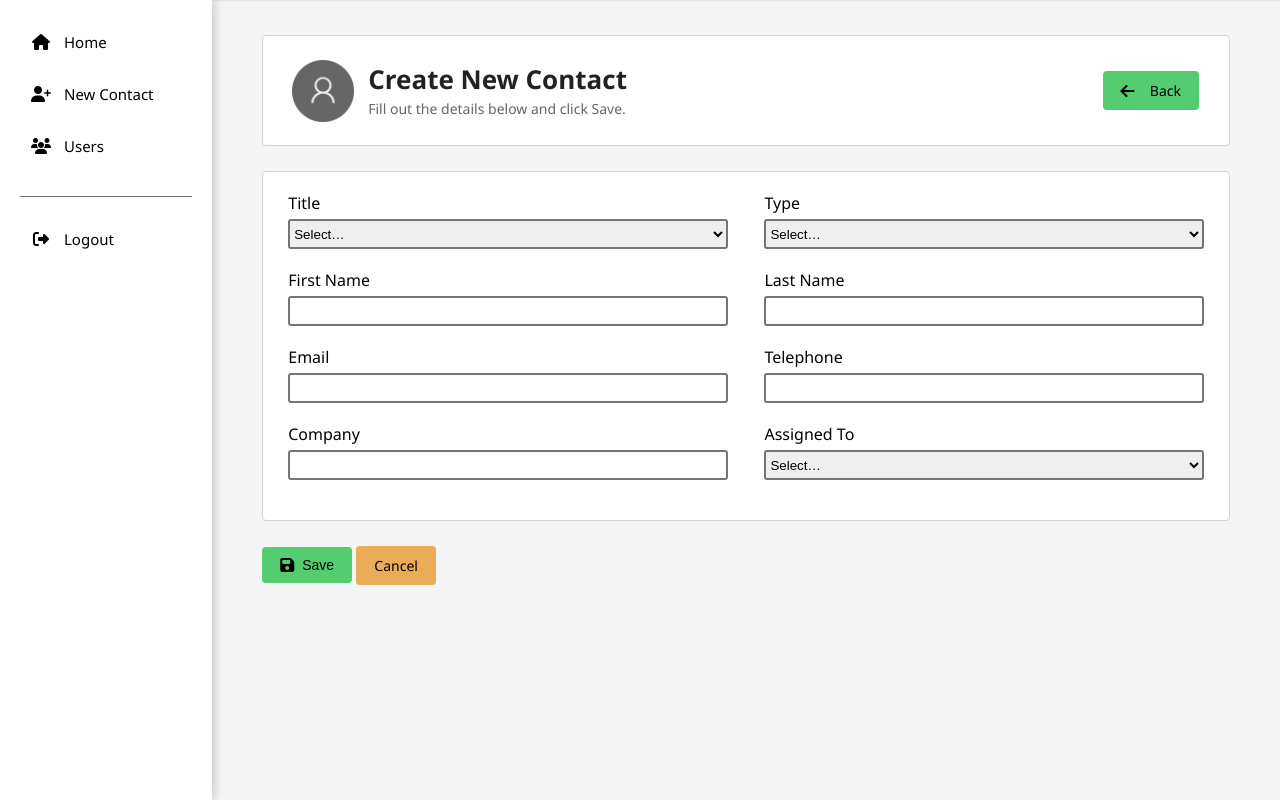
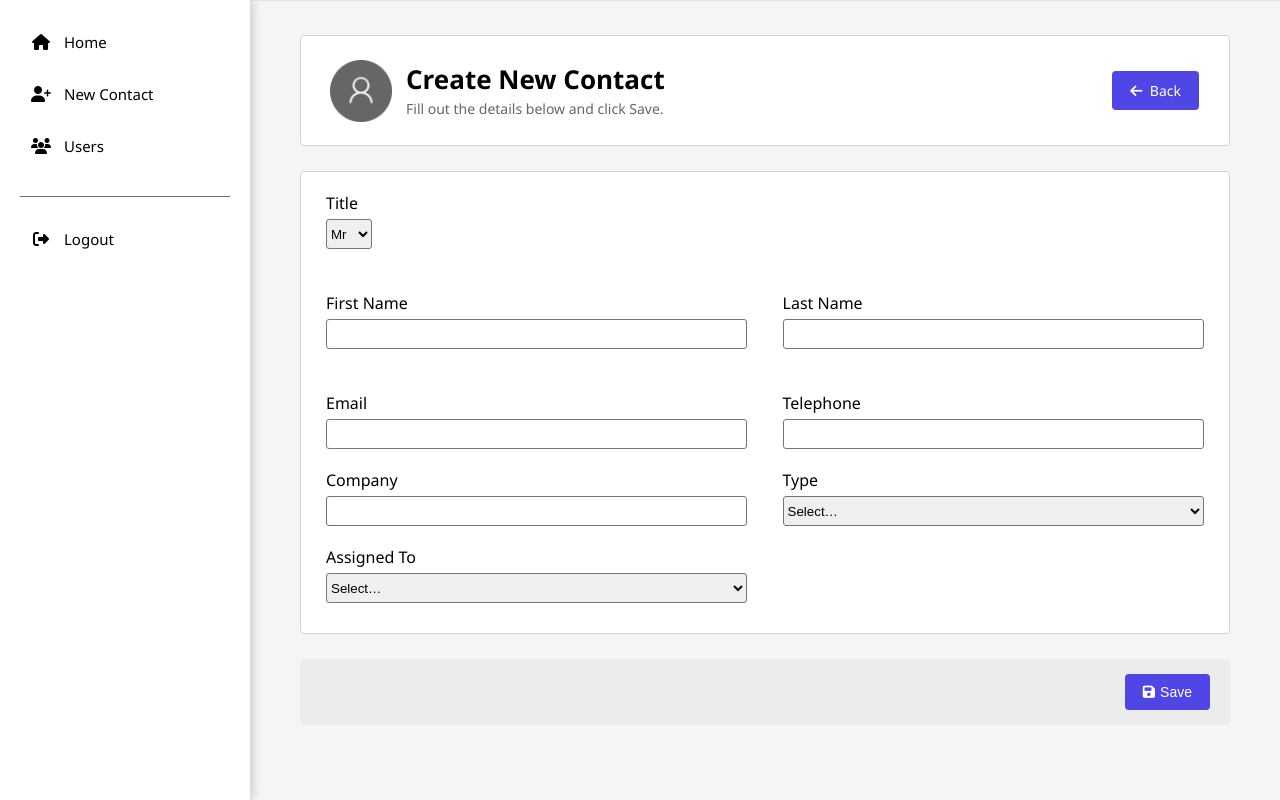
Before and after one commit to AkeemGit/comp2245-project2, a PHP site: page /pages/new-contact.php in a window 1280 px wide. Shown: the part 60-860 px from the top of the page. Run offline with PHP 8.4, Linux system fonts and the light colour scheme; the visitor is signed in with stand-in values (Sample User, id 1).

Commit message:
Restructured form for add contact

```diff
--- a/assets/css/create-contact.css
+++ b/assets/css/create-contact.css
@@ -8,7 +8,6 @@ body {
 
 .page-layout {
   display: flex;
-  align-items: stretch;
   min-height: 100vh;
 }
 
@@ -16,7 +15,6 @@ body {
   flex-grow: 1;
   padding: 35px 50px;
   box-sizing: border-box;
-  width: 100%;
 }
 
 .contact-header {
@@ -25,7 +23,6 @@ body {
   margin-bottom: 25px;
   border-radius: 4px;
   border: 1px solid #d1d3d4;
-
   display: flex;
   justify-content: space-between;
   align-items: center;
@@ -48,99 +45,99 @@ body {
 .avatar-icon {
   width: 62px;
   height: 62px;
-  color: #444;
-}
-
-.header-text {
-  display: flex;
-  flex-direction: column;
 }
 
 .header-text h2 {
   margin: 0;
   font-size: 26px;
   font-weight: 600;
-  color: #222;
 }
 
 .header-text .meta {
   margin: 2px 0;
+  font-size: 14px;
   color: #666;
-  font-size: 14px;
 }
 
 .action-button {
   display: flex;
   gap: 10px;
-  width: auto;
-  flex-shrink: 0;
-  overflow: visible;
-  flex-wrap: nowrap;
 }
 
 .back-btn,
-.cancel-btn,
 .save-btn {
   display: inline-flex;
   align-items: center;
   padding: 10px 18px;
-  border: none;
   border-radius: 4px;
   font-size: 14px;
   font-weight: 500;
   cursor: pointer;
-  white-space: nowrap;
-  color: black;
-}
-
-.back-btn i,
-.cancel-btn i,
-.save-btn i {
-  margin-right: 8px;
-  font-size: 16px;
+  text-decoration: none;
+  color: white;
+  border:none;
 }
 
 .back-btn,
 .save-btn {
-  background: #54cd70;
+  background: #4f46e5;
 }
 
-.cancel-btn {
-  background: #eaac56;
+.save-btn{
+  font-weight: 500;
+}
+
+.save-btn i{
+  margin-right: 5px;
 }
 
 .back-btn:hover,
 .save-btn:hover {
-  background: #218838;
-}
-
-.cancel-btn:hover {
-  background: #e39d38;
+  background: #3a30e2;
 }
 
 .info-box {
-  display: flex;
-  justify-content: space-between;
-  padding: 20px 25px;
   background: #ffffff;
+  padding: 20px 25px 30px 25px;
   border-radius: 4px;
   border: 1px solid #d1d3d4;
   margin-bottom: 25px;
-}
 
-.info-box input,
-select {
-  height: 30px;
-  border-radius: 3px;
-  border: 2px solid rgb(118, 117, 117);
-  margin-bottom: 20px;
-}
-
-.info-col {
-  width: 48%;
+  display: grid;
+  grid-template-columns: 48% 48%;
+  grid-template-rows: 80px 80px;
+  column-gap: 4%;
+  row-gap: 20px;
 }
 
 .info-col label {
   display: block;
   padding-bottom: 5px;
 }
+
+
+.info-col input,
+.info-col select {
+  width: 100%;
+  height: 30px;
+  border-radius: 3px;
+  border: 1px solid rgb(118, 117, 117);
+}
+
+.info-col input{
+  padding-left: 10px;
+}
+
+#title-sec{
+  width:11%;
+}
+
+.action-buttons {
+  display: flex;
+  justify-content: right;
+  width: 100%;
+  margin-top: 14px;
+  padding: 15px 20px;
+  border-radius: 5px;
+  background-color: rgba(128, 128, 128, 0.08);
+}
--- a/pages/new-contact.php
+++ b/pages/new-contact.php
@@ -1,5 +1,4 @@
 <?php
-
 session_start();
 include "../config/db_connect.php";
 
@@ -16,7 +15,6 @@ try {
     $users = [];
 }
 ?>
-
 
 <!DOCTYPE html>
 <html lang="en">
@@ -56,54 +54,74 @@ try {
                 </div>
 
                 <div class="action-button">
-                    <a class="back-btn" href="dashboard.php" style="text-decoration:none; display:inline-flex; align-items:center;">
+                    <a class="back-btn" href="dashboard.php">
                         <i class="fa-solid fa-arrow-left"></i>&nbsp; Back
                     </a>
                 </div>
             </div>
 
-            <div id="formMessage" style="margin: 12px 0;"></div>
+            <div id="formMessage"></div>
 
             <form id="newContactForm" autocomplete="off">
 
+
                 <div class="info-box">
-                    <div class="info-col">
+
+
+                    <div class="info-col" id=title-sec>
                         <label for="name" id="title">Title</label>
-                        <select name="title" required style="width:100%;">
-                            <option value="">Select…</option>
+                        <select name="title" required>
                             <option>Mr</option>
                             <option>Mrs</option>
                             <option>Ms</option>
                             <option>Dr</option>
                             <option>Prof</option>
                         </select>
+                    </div>
 
+                    <div></div>
+
+
+                    <div class="info-col">
                         <label for="firstname" id="firstname">First Name</label>
-                        <input type="text" name="firstname" required maxlength="50" style="width:100%;" />
+                        <input type="text" name="firstname" required maxlength="50">
+                    </div>
 
+                    <div class="info-col">
+                        <label for="lastname" id="lastname">Last Name</label>
+                        <input type="text" name="lastname" required maxlength="50">
+                    </div>
+
+
+                    <div class="info-col">
                         <label for="email" id="email">Email</label>
-                        <input type="email" name="email" required maxlength="100" style="width:100%;" />
+                        <input type="email" name="email" required maxlength="100">
+                    </div>
 
+                    <div class="info-col">
+                        <label for="telephone" id="telephone">Telephone</label>
+                        <input type="text" name="telephone" required maxlength="20">
+                    </div>
+
+
+                    <div class="info-col">
                         <label for="company" id="company">Company</label>
-                        <input type="text" name="company" required maxlength="100" style="width:100%;" />
+                        <input type="text" name="company" required maxlength="100">
                     </div>
 
                     <div class="info-col">
                         <label for="type" id="type">Type</label>
-                        <select name="type" required style="width:100%;">
+                        <select name="type" required>
                             <option value="">Select…</option>
                             <option value="Sales Lead">Sales Lead</option>
                             <option value="Support">Support</option>
                         </select>
+                    </div>
 
-                        <label for="lastname" id="lastname">Last Name</label>
-                        <input type="text" name="lastname" required maxlength="50" style="width:100%;" />
 
-                        <label for="telephone" id="telephone">Telephone</label>
-                        <input type="text" name="telephone" required maxlength="20" style="width:100%;" />
-
+                    <div class="info-col">
                         <label for="assigned_to" id="assigned_to">Assigned To</label>
-                        <select name="assigned_to" required style="width:100%;">
+                        <select name="assigned_to" required>
                             <option value="">Select…</option>
                             <?php foreach ($users as $u): ?>
                                 <option value="<?= (int)$u['id'] ?>">
@@ -112,16 +130,15 @@ try {
                             <?php endforeach; ?>
                         </select>
                     </div>
+
+                    <div></div>
+
                 </div>
 
-                <div class="action-buttons" style="margin-top: 14px;">
+                <div class="action-buttons">
                     <button type="submit" id="saveBtn" class="save-btn">
                         <i class="fa-solid fa-floppy-disk"></i> Save
                     </button>
-
-                    <a href="dashboard.php" class="cancel-btn" style="text-decoration:none; display:inline-flex; align-items:center;">
-                        Cancel
-                    </a>
                 </div>
 
             </form>
```
